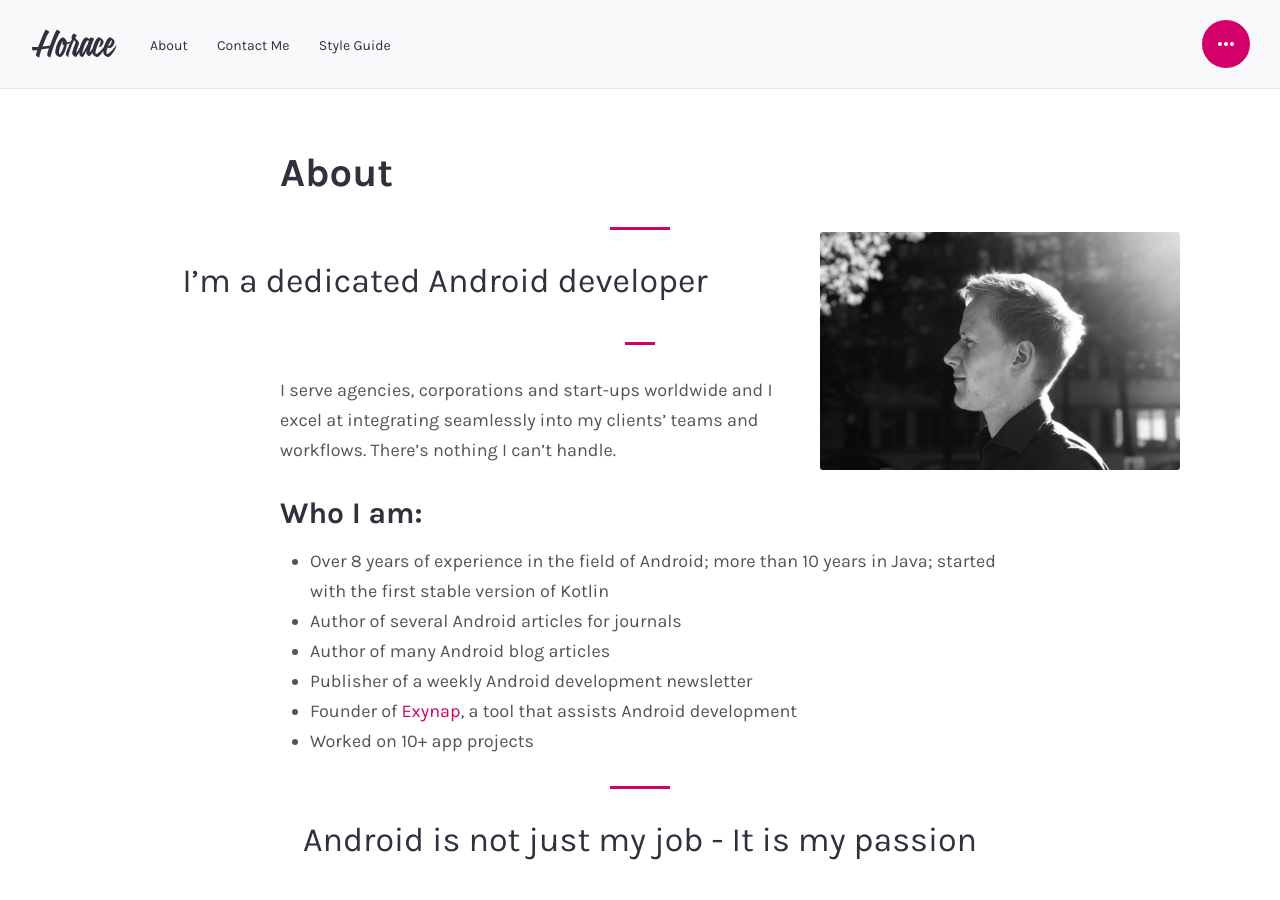
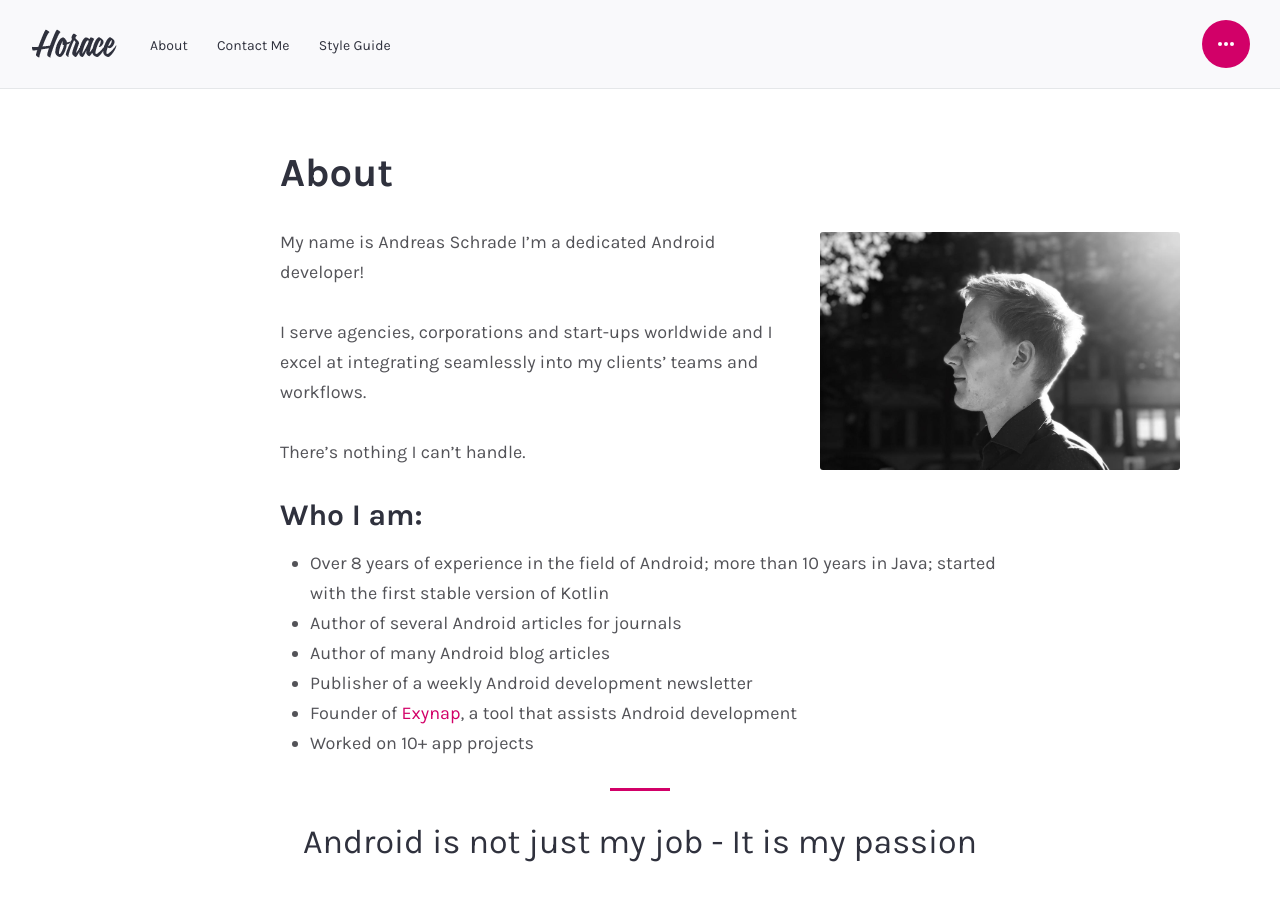
Before and after one commit to andreasschrade/andreasschrade.github.com, a Jekyll site: the page built from about.md, in a window 1280 px wide and 900 px high. Built offline with Jekyll 4.4.1, drawn with Linux system fonts in a browser that asks for light colours; some web fonts are replaced; some of the changed text lies outside the part shown.

Commit message:
update bio

```diff
--- a/about.md
+++ b/about.md
@@ -4,9 +4,11 @@
 ---
 {% include image-caption.html imageurl="/assets/images/pages/about.jpg#right" title="Android Freelancer"  %}
 
->I'm a dedicated Android developer
+My name is Andreas Schrade I'm a dedicated Android developer!
 
-I serve agencies, corporations and start-ups worldwide and I excel at integrating seamlessly into my clients’ teams and workflows. There's nothing I can't handle.
+I serve agencies, corporations and start-ups worldwide and I excel at integrating seamlessly into my clients’ teams and workflows.
+
+There's nothing I can't handle.
 
 <h3>Who I am:</h3>
 
```
Also changed, not shown: other parts of about.md (+2 -0 lines).
